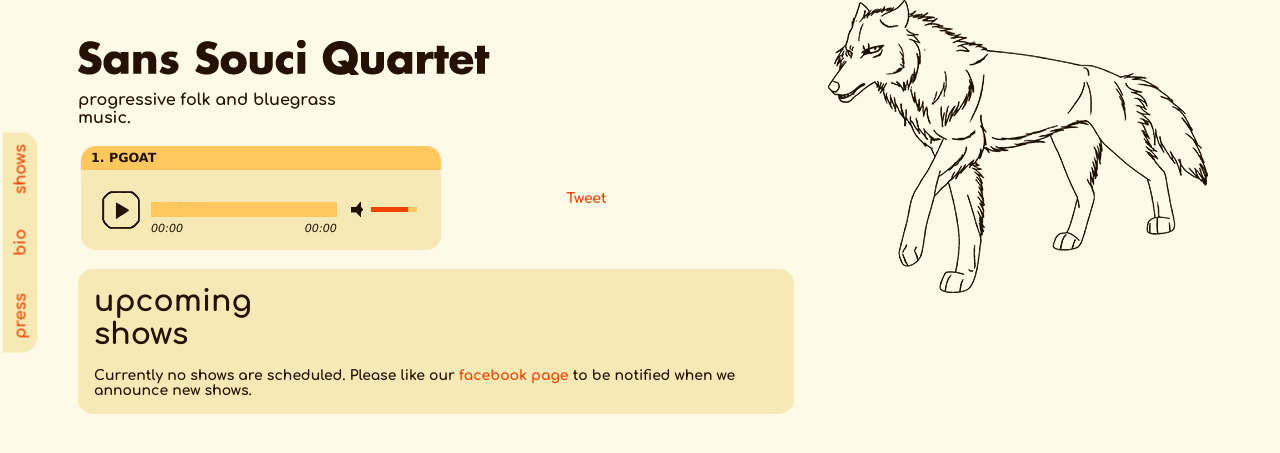
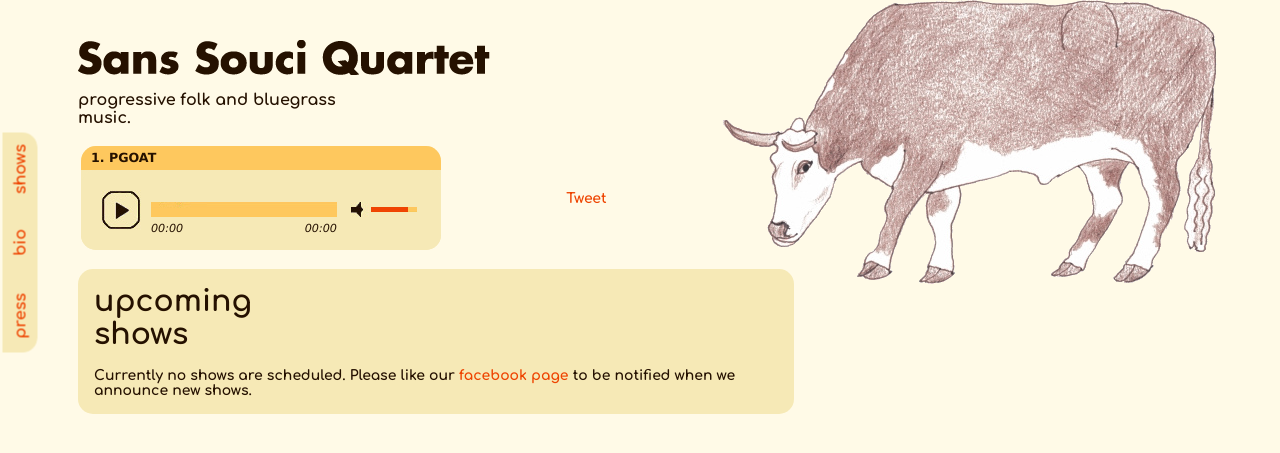
Before and after one commit to adamlutz/ssq, a PHP site: page / in a window 1280 px wide. Shown: the top 453 px of the page. Run offline with PHP 8.4, Linux system fonts and the light colour scheme; data that the repository does not hold is empty; some libraries are stand-ins or nearby versions.

Commit message:
adding cow

```diff
--- a/resources/styles/front_style.css
+++ b/resources/styles/front_style.css
@@ -1,6 +1,6 @@
 body {
     background:#fffae7;
-    background-image:url('../imgs/ssq_wolf.png');
+    background-image:url('../imgs/cow.png');
     background-repeat:no-repeat;
     background-attachment:fixed;
     background-position: 92% 0%;
```
Also changed, not shown: resources/imgs/cow.png (added).
